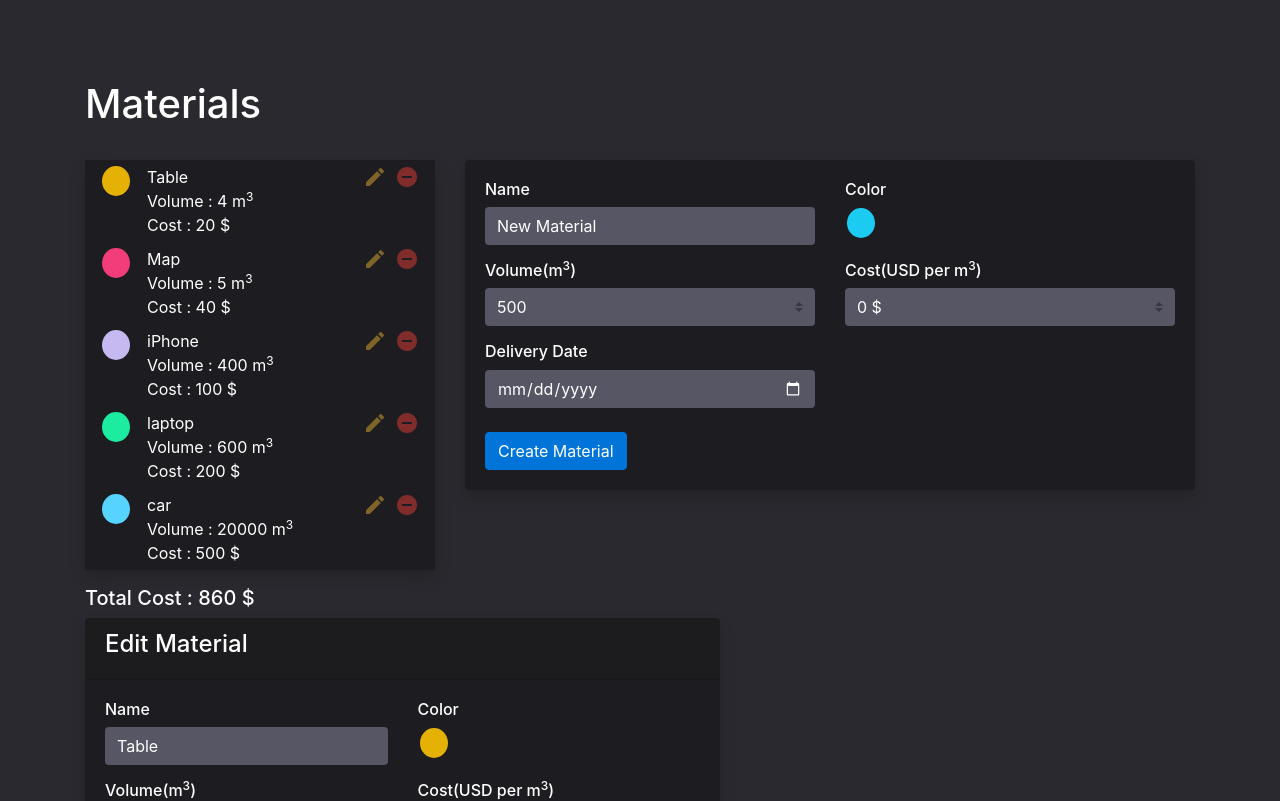
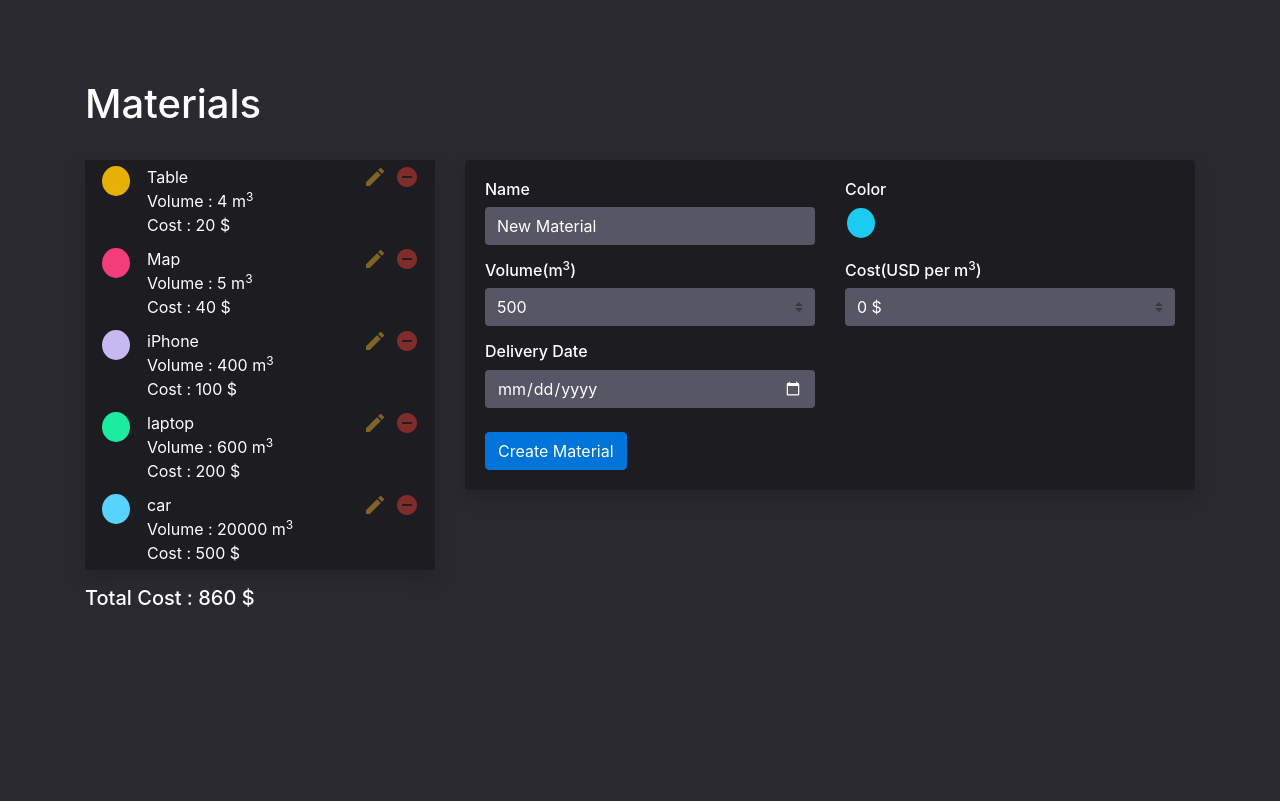
Before and after one commit to kushagra7/material-calculator, a React (Create React App) app: page /contacts/edit/1 in a window 1280 px wide. Shown: the top 801 px of the page. Built offline with nearby package versions, Linux system fonts and the light colour scheme.

Commit message:
refactored

```diff
--- a/src/App.js
+++ b/src/App.js
@@ -21,9 +21,9 @@ function App() {
               <div class="col-8"><AddMaterial /></div>
             </div>
             <div class='row'>
-              <div class="col-sm-7">
+              <div class="col-sm-5">
                 <Switch>
-                  <Route exact path='/contacts/edit/:id' component={EditMaterial} />
+                  <Route exact path='/materials/edit/:id' component={EditMaterial} />
                 </Switch>
                 <br/>
               </div>
--- a/src/components/materials/AddMaterial.js
+++ b/src/components/materials/AddMaterial.js
@@ -11,23 +11,23 @@ const AddMaterial = () => {
     const [cost, setCost] = useState("");
     const [color, setColor] = useState("#1bcbf2");
 
-    const createContact = e => {
+    const createMaterial = e => {
         e.preventDefault();
-        const new_contact = {
+        const new_material = {
             id: shortid.generate(),
             item: item,
             volume: volume,
             cost: cost,
             color: color
         }
-        console.log(new_contact);
-        dispatch(addMaterial(new_contact));
+        console.log(new_material);
+        dispatch(addMaterial(new_material));
     }
 
     return (
         <div className='card card-color text-white border-0 shadow'>
             <div className="card-body">
-                <form onSubmit={(e) => createContact(e)}>
+                <form onSubmit={(e) => createMaterial(e)}>
                     <div class="row">
                         <div class="col">
                             <div className='form-group'>
--- a/src/components/materials/Material.js
+++ b/src/components/materials/Material.js
@@ -26,7 +26,7 @@ const Material = ({ material }) => {
                     <div class="col-xs-12">Cost : {cost} $</div>
                 </div>
                 <div class="col-xs-2 ml-auto mr-3" id="actions">
-                    <Link to={`/contacts/edit/${id}`}>
+                    <Link to={`/materials/edit/${id}`}>
                         <span className="material-icons mr-2 icon-color">edit</span>
                     </Link>
                     <span className="material-icons text-danger"
```
